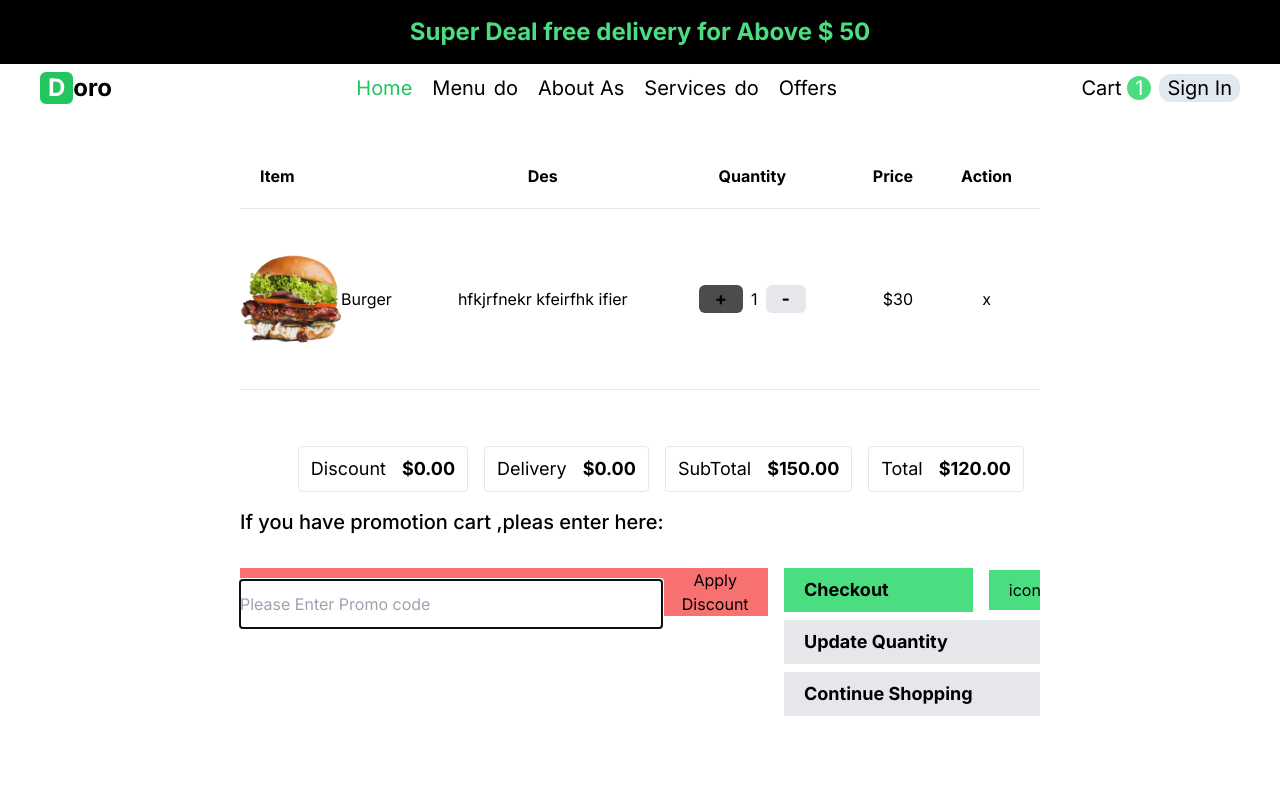
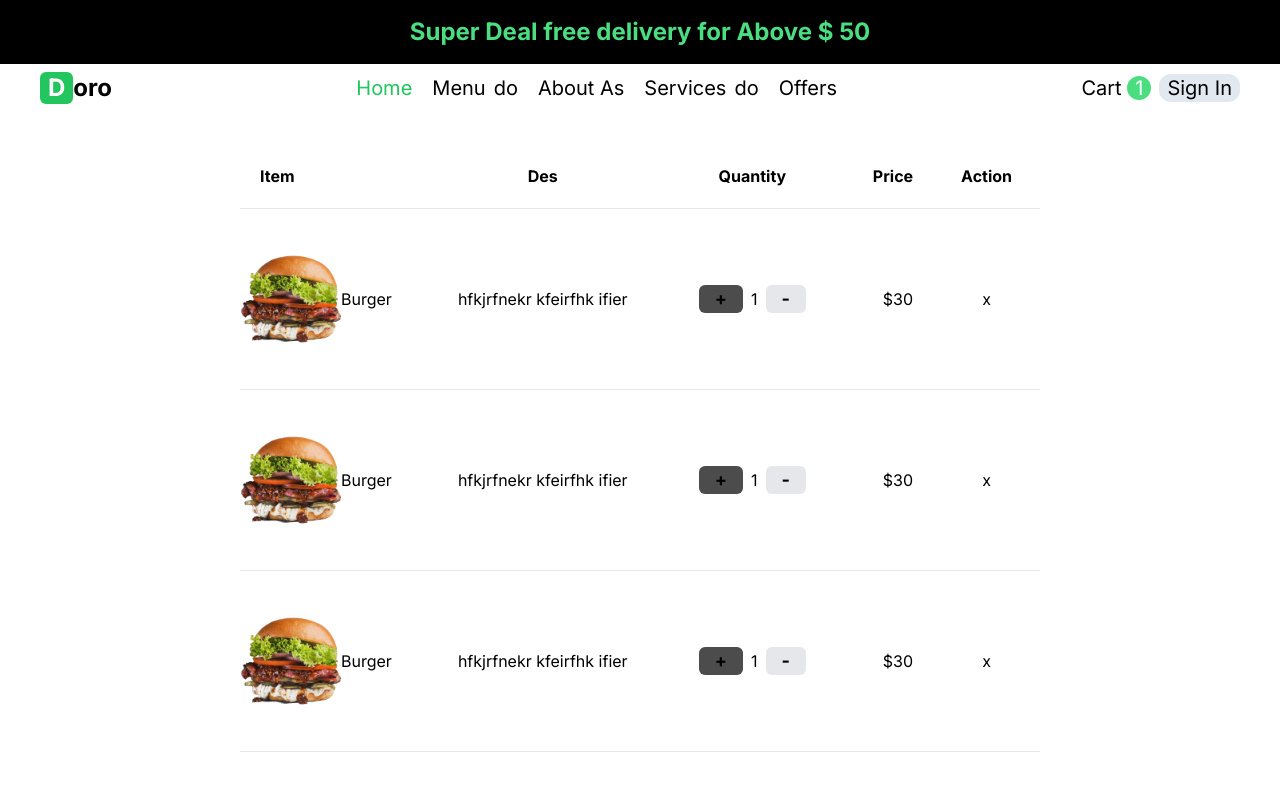
Before and after one commit to atsed27/Food-Deliver-web-App, a Next.js app: page /cart in a window 1280 px wide. Shown: the top 800 px of the page. Built offline with nearby package versions, Linux system fonts and the light colour scheme.

Commit message:
cart page is update

```diff
--- a/app/cart/page.tsx
+++ b/app/cart/page.tsx
@@ -50,27 +50,96 @@ function Cart() {
                   <button>x</button>
                 </td>
               </tr>
+            </tbody>{' '}
+            <tbody>
+              <tr className="border-b ">
+                <td className="py-10  ">
+                  <Link
+                    className="flex sm:flex-row flex-col items-center"
+                    href="/"
+                  >
+                    <Image
+                      src={'/temporary/p2.png'}
+                      alt={'no'}
+                      width={100}
+                      height={100}
+                    />
+                    <h2>Burger</h2>
+                  </Link>
+                </td>
+                <td className="p-5 text-center ">hfkjrfnekr kfeirfhk ifier</td>
+                <td className="p-5 text-right">
+                  <div className="flex items-center justify-center flex-col sm:flex-row">
+                    <span className="bg-black/70 px-4 text-lg font-bold rounded-md">
+                      +
+                    </span>
+                    <span className="mx-2">1</span>
+                    <span className="bg-gray-200 px-4 text-lg font-bold rounded-md">
+                      -
+                    </span>
+                  </div>
+                </td>
+                <td className="p-5 text-right">$30</td>
+                <td className="p-5 text-center">
+                  <button>x</button>
+                </td>
+              </tr>
+            </tbody>{' '}
+            <tbody>
+              <tr className="border-b ">
+                <td className="py-10  ">
+                  <Link
+                    className="flex sm:flex-row flex-col items-center"
+                    href="/"
+                  >
+                    <Image
+                      src={'/temporary/p2.png'}
+                      alt={'no'}
+                      width={100}
+                      height={100}
+                    />
+                    <h2>Burger</h2>
+                  </Link>
+                </td>
+                <td className="p-5 text-center ">hfkjrfnekr kfeirfhk ifier</td>
+                <td className="p-5 text-right">
+                  <div className="flex items-center justify-center flex-col sm:flex-row">
+                    <span className="bg-black/70 px-4 text-lg font-bold rounded-md">
+                      +
+                    </span>
+                    <span className="mx-2">1</span>
+                    <span className="bg-gray-200 px-4 text-lg font-bold rounded-md">
+                      -
+                    </span>
+                  </div>
+                </td>
+                <td className="p-5 text-right">$30</td>
+                <td className="p-5 text-center">
+                  <button>x</button>
+                </td>
+              </tr>
             </tbody>
           </table>
         </div>
-        <div className="mt-8 md:mt-14 flex items-center md:justify-end overflow-auto">
-          <div className="flex items-center justify-between border rounded px-3 py-2 mr-4 ">
+        <div className="mt-8 md:mt-14 flex flex-wrap items-center md:justify-end ">
+          <div className="flex items-center justify-between border rounded px-3 py-2 m-4 ">
             <h3 className="text-lg mr-4">Discount</h3>
             <h3 className="text-lg font-bold">$0.00</h3>
           </div>
-          <div className="flex items-center justify-between border rounded px-3 py-2 mr-4 ">
+          <div className="flex items-center justify-between border rounded px-3 py-2 m-4 ">
             <h3 className="text-lg mr-4">Delivery</h3>
             <h3 className="text-lg font-bold">$0.00</h3>
           </div>
-          <div className="flex items-center justify-between border rounded px-3 py-2 mr-4 ">
+          <div className="flex items-center justify-between border rounded px-3 py-2 m-4 ">
             <h3 className="text-lg mr-4">SubTotal</h3>
             <h3 className="text-lg font-bold">$150.00</h3>
           </div>
-          <div className="flex items-center justify-between border rounded px-3 py-2 mr-4 ">
+          <div className="flex items-center justify-between border rounded px-3 py-2 m-4 bg-slate-400 ">
             <h3 className="text-lg mr-4">Total</h3>
             <h3 className="text-lg font-bold">$120.00</h3>
           </div>
         </div>
+        <hr />
         <div className="mt-4">
           <p className="text-xl font-medium">
             If you have promotion cart ,pleas enter here:
```
